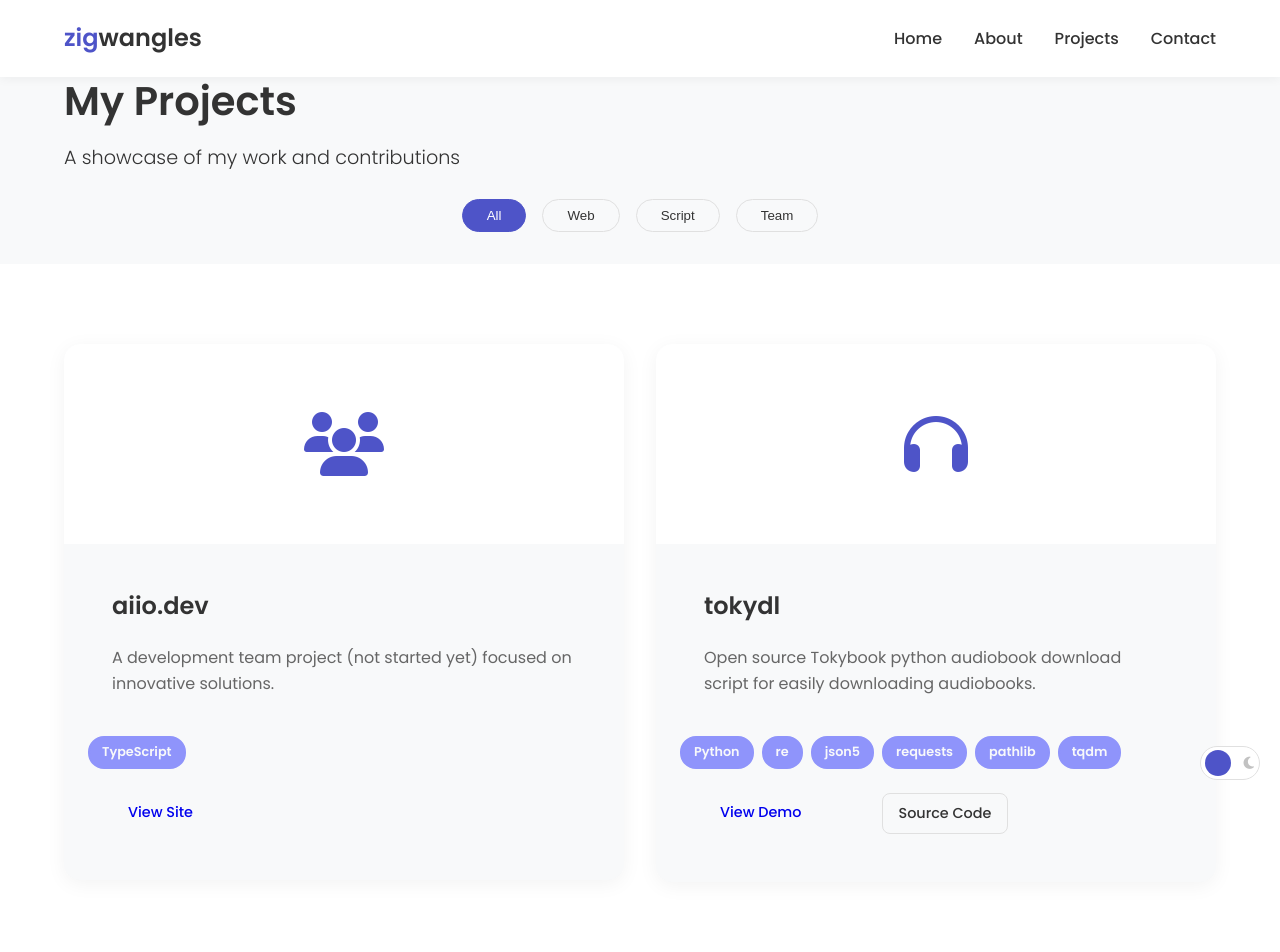
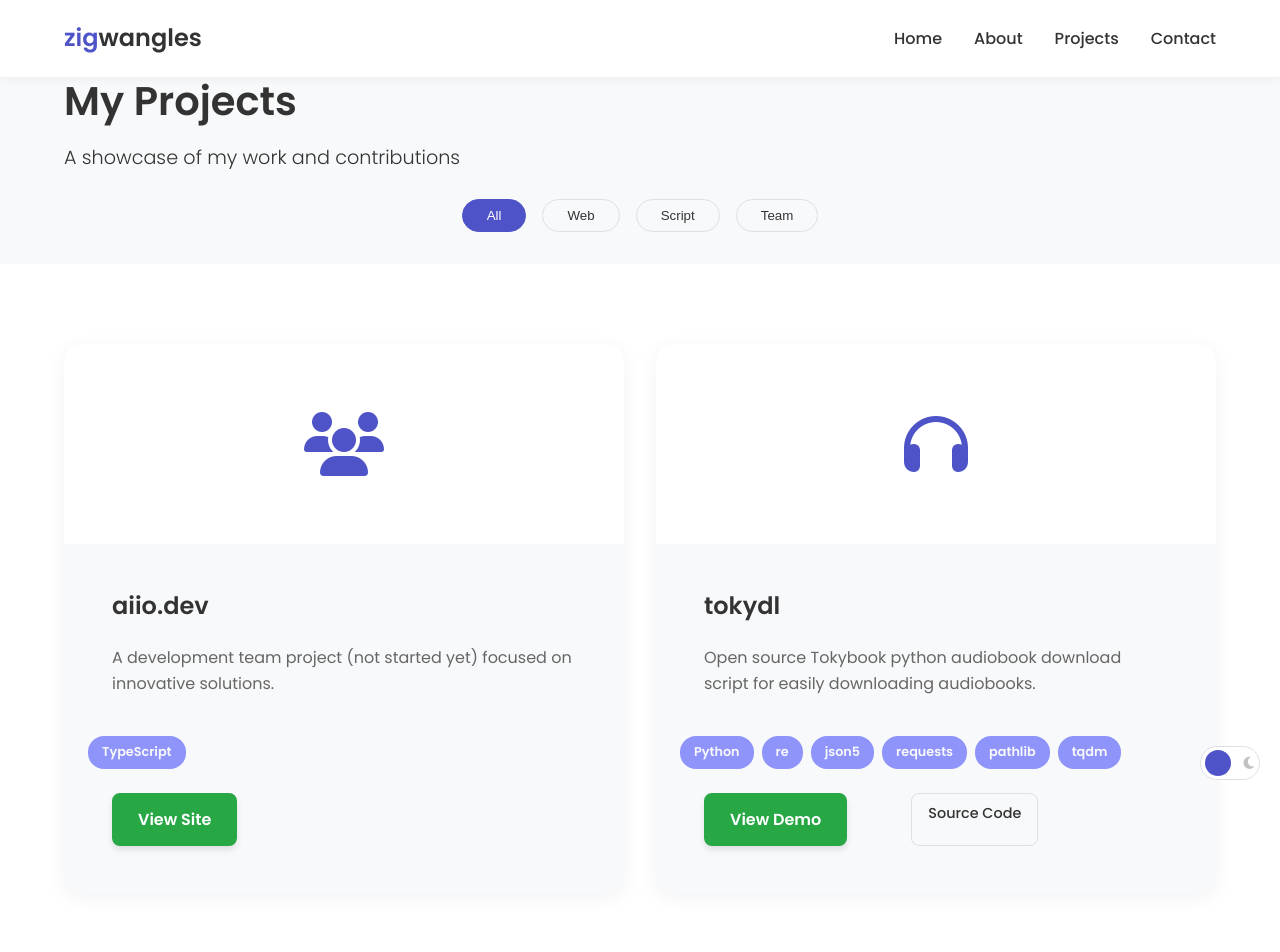
Before and after one commit to zigwangles/zigwangles-repository, a Next.js app: page /projects in a window 1280 px wide. Shown: the top 952 px of the page. Built offline with nearby package versions, Linux system fonts and the light colour scheme.

Commit message:
Update page.tsx

```diff
--- a/app/projects/page.tsx
+++ b/app/projects/page.tsx
@@ -75,7 +75,7 @@ export default function ProjectsPage() {
                     <span className="tech-tag">TypeScript</span>
                   </div>
                   <div className="project-links">
-                    <a href="https://aiio.dev" className="btn btn-small">View Site</a>
+                    <a href="https://aiio.dev" className="btn btn-view-site">View Site</a>
                   </div>
                 </div>
               </div>
@@ -98,7 +98,7 @@ export default function ProjectsPage() {
                     <span className="tech-tag">tqdm</span>
                   </div>
                   <div className="project-links">
-                    <a href="https://github.com/yourusername/tokydl" className="btn btn-small">View Demo</a>
+                    <a href="https://github.com/yourusername/tokydl" className="btn btn-view-site">View Demo</a>
                     <a href="https://github.com/yourusername/tokydl" className="btn btn-outline">Source Code</a>
                   </div>
                 </div>
```
